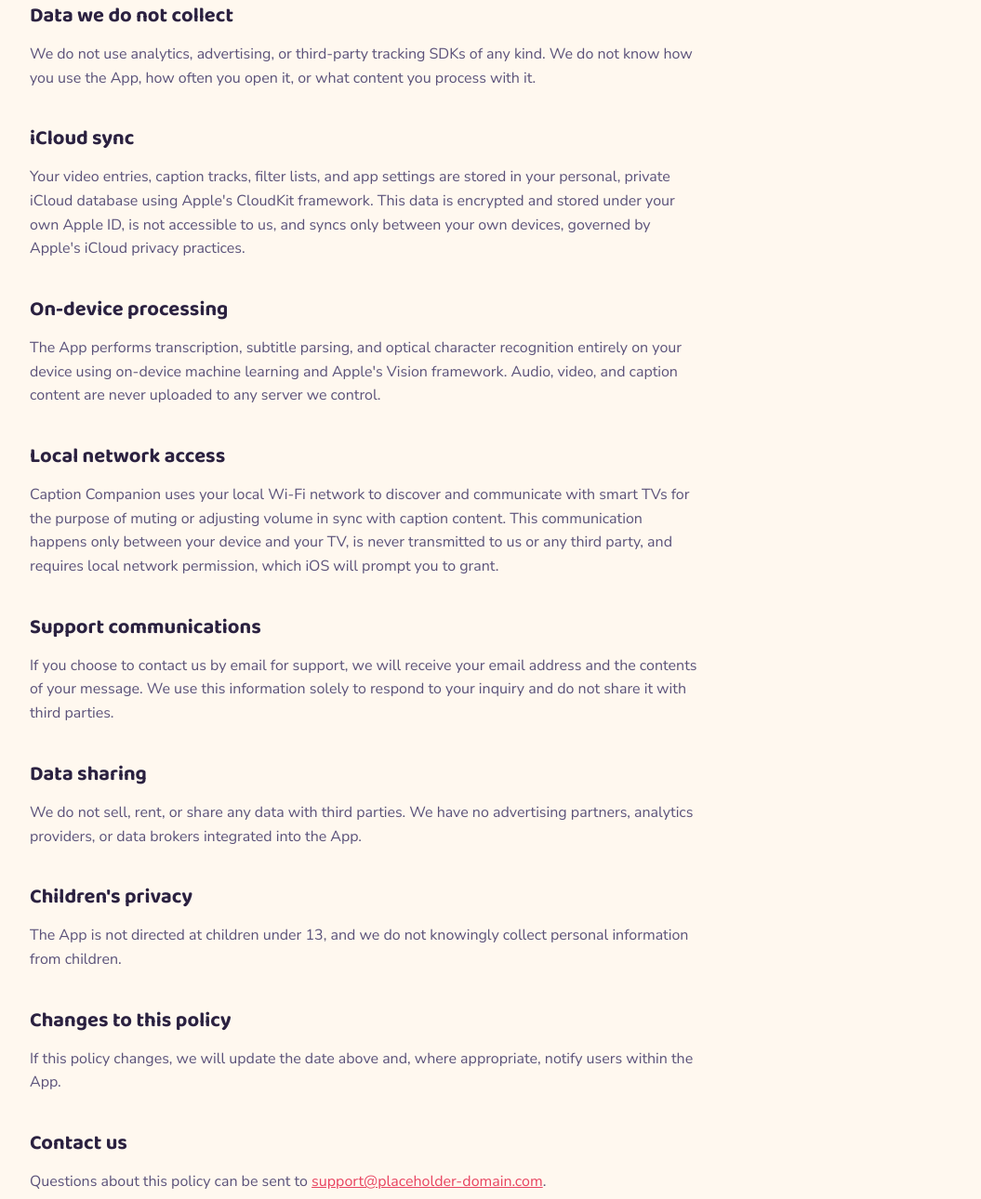
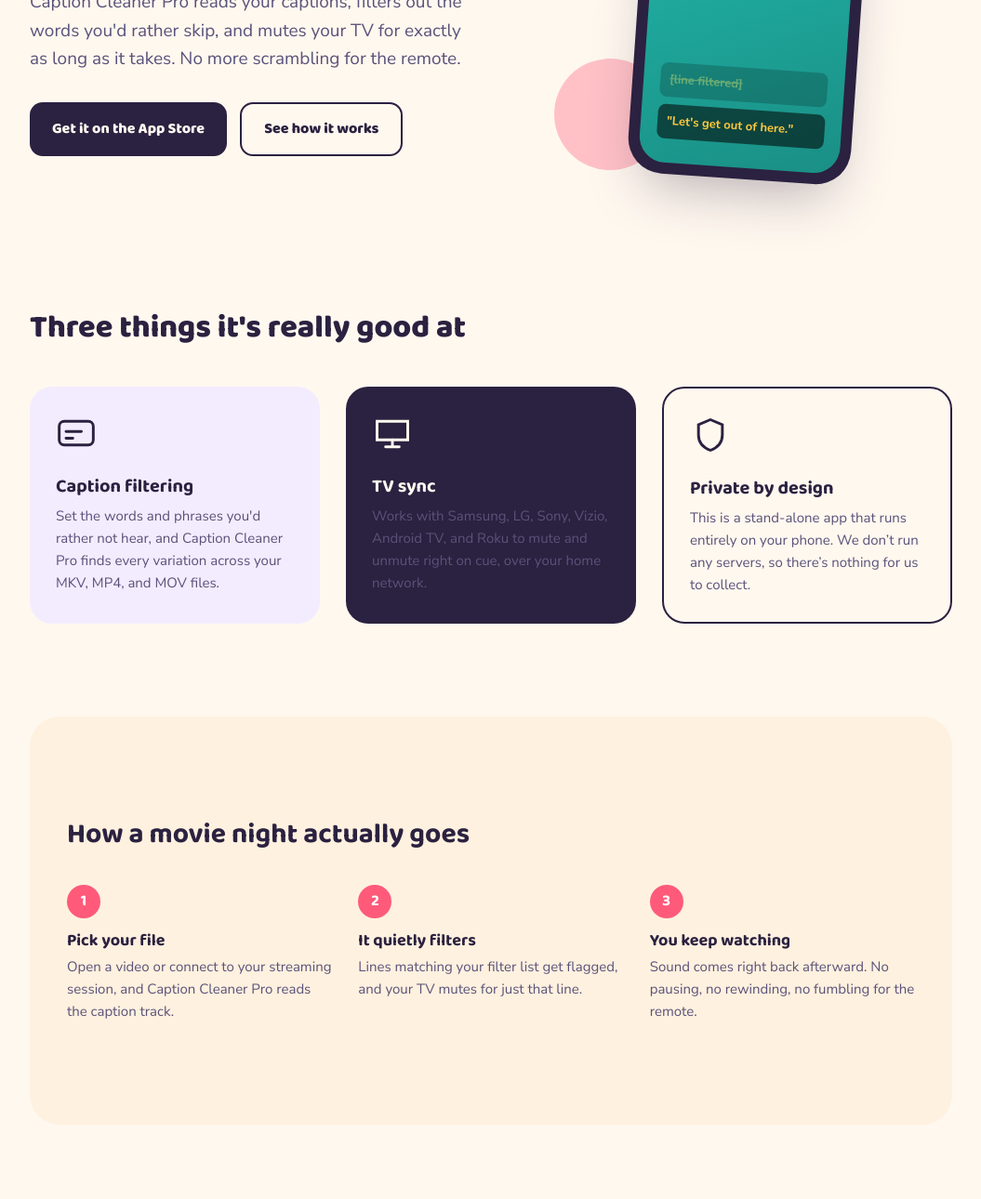
Before and after one commit to Mike-Camp-23/Caption-Cleaner-Pro-Site, a plain HTML site: page privacy-policy.html in a window 1280 px wide. Shown: the part 425-1715 px from the top of the page at 93% size, without its empty margins (112-1167 px from the left). Drawn offline with Linux system fonts and the light colour scheme.

```diff
--- a/privacy-policy.html
+++ b/privacy-policy.html
@@ -3,7 +3,8 @@
 <head>
 <meta charset="UTF-8">
 <meta name="viewport" content="width=device-width, initial-scale=1.0">
-<title>Privacy Policy — Caption Cleaner Pro</title>
+<title>Caption Cleaner Pro — Watch on your terms</title>
+<meta name="description" content="Caption Cleaner Pro filters what your captions say and quietly mutes your TV at the right moment.">
 <link rel="stylesheet" href="style.css">
 </head>
 <body>
@@ -12,52 +13,93 @@
   <nav class="nav">
     <a href="index.html" class="nav-brand"><span class="dot"></span>Caption Cleaner Pro</a>
     <div>
-      <a href="index.html#features" class="nav-link">Features</a>
+      <a href="#features" class="nav-link">Features</a>
       <a href="privacy-policy.html" class="nav-link">Privacy</a>
     </div>
   </nav>
 
-  <article class="policy">
-    <h1>Privacy Policy</h1>
-    <span class="updated">Last updated: September 11, 2026</span>
+  <section class="hero">
+    <div>
+      <h1>Watch what you want to hear, <span class="underline">skip the rest<svg viewBox="0 0 200 14" preserveAspectRatio="none"><path d="M2 9 C 50 2, 150 2, 198 9" stroke="#FFC93C" stroke-width="6" fill="none" stroke-linecap="round"/></svg></span></h1>
+      <p class="lede">Caption Cleaner Pro reads your captions, filters out the words you'd rather skip, and mutes your TV for exactly as long as it takes. No more scrambling for the remote.</p>
+      <div class="cta-row">
+        <a class="btn btn-primary" href="#">Get it on the App Store</a>
+        <a class="btn btn-secondary" href="#how">See how it works</a>
+      </div>
+    </div>
+    <div class="phone-stage">
+      <div class="blob blob-1"></div>
+      <div class="blob blob-2"></div>
+      <div class="phone">
+        <div class="phone-screen">
+          <div class="phone-caption muted">[line filtered]</div>
+          <div class="phone-caption">"Let's get out of here."</div>
+        </div>
+      </div>
+    </div>
+  </section>
 
-    <div class="callout">No data linked to your identity is collected by the developer. Your caption and video data stays on your device or in your own private iCloud account.</div>
+  <section class="features" id="features">
+    <div class="features-head">
+      <h2>Three things it's really good at</h2>
+    </div>
+    <div class="feature-grid">
+      <div class="feature feature-1">
+        <svg class="icon" viewBox="0 0 24 24" fill="none"><rect x="2" y="5" width="20" height="14" rx="3" stroke="#2B2140" stroke-width="1.6"/><path d="M6 15h4M6 11h9" stroke="#2B2140" stroke-width="1.6" stroke-linecap="round"/></svg>
+        <h3>Caption filtering</h3>
+        <p>Set the words and phrases you'd rather not hear, and Caption Cleaner Pro finds every variation across your MKV, MP4, and MOV files.</p>
+      </div>
+      <div class="feature feature-2">
+        <svg class="icon" viewBox="0 0 24 24" fill="none"><path d="M3 5h18v11H3z" stroke="#FFF8EF" stroke-width="1.6"/><path d="M8 20h8M12 16v4" stroke="#FFF8EF" stroke-width="1.6" stroke-linecap="round"/></svg>
+        <h3>TV sync</h3>
+        <p>Works with Samsung, LG, Sony, Vizio, Android TV, and Roku to mute and unmute right on cue, over your home network.</p>
+      </div>
+      <div class="feature feature-3">
+        <svg class="icon" viewBox="0 0 24 24" fill="none"><path d="M12 3l7 3v6c0 4.5-3 7.5-7 9-4-1.5-7-4.5-7-9V6l7-3z" stroke="#2B2140" stroke-width="1.6"/></svg>
+        <h3>Private by design</h3>
+        <p>This is a stand-alone app that runs entirely on your phone. We don’t run any servers, so there’s nothing for us to collect.</p>
+      </div>
+    </div>
+  </section>
 
-    <p>Caption Cleaner Pro and Caption Companion ("the App," "we," "our") are built with your privacy as a core design principle. This policy explains what data the App interacts with and how it is handled.</p>
+  <section class="how" id="how">
+    <div class="how-inner">
+      <h2>How a movie night actually goes</h2>
+      <div class="steps">
+        <div class="step">
+          <div class="step-num">1</div>
+          <h3>Pick your file</h3>
+          <p>Open a video or connect to your streaming session, and Caption Cleaner Pro reads the caption track.</p>
+        </div>
+        <div class="step">
+          <div class="step-num">2</div>
+          <h3>It quietly filters</h3>
+          <p>Lines matching your filter list get flagged, and your TV mutes for just that line.</p>
+        </div>
+        <div class="step">
+          <div class="step-num">3</div>
+          <h3>You keep watching</h3>
+          <p>Sound comes right back afterward. No pausing, no rewinding, no fumbling for the remote.</p>
+        </div>
+      </div>
+    </div>
+  </section>
 
-    <h2>Data we do not collect</h2>
-    <p>We do not use analytics, advertising, or third-party tracking SDKs of any kind. We do not know how you use the App, how often you open it, or what content you process with it.</p>
-
-    <h2>iCloud sync</h2>
-    <p>Your video entries, caption tracks, filter lists, and app settings are stored in your personal, private iCloud database using Apple's CloudKit framework. This data is encrypted and stored under your own Apple ID, is not accessible to us, and syncs only between your own devices, governed by Apple's iCloud privacy practices.</p>
-
-    <h2>On-device processing</h2>
-    <p>The App performs transcription, subtitle parsing, and optical character recognition entirely on your device using on-device machine learning and Apple's Vision framework. Audio, video, and caption content are never uploaded to any server we control.</p>
-
-    <h2>Local network access</h2>
-    <p>Caption Companion uses your local Wi-Fi network to discover and communicate with smart TVs for the purpose of muting or adjusting volume in sync with caption content. This communication happens only between your device and your TV, is never transmitted to us or any third party, and requires local network permission, which iOS will prompt you to grant.</p>
-
-    <h2>Support communications</h2>
-    <p>If you choose to contact us by email for support, we will receive your email address and the contents of your message. We use this information solely to respond to your inquiry and do not share it with third parties.</p>
-
-    <h2>Data sharing</h2>
-    <p>We do not sell, rent, or share any data with third parties. We have no advertising partners, analytics providers, or data brokers integrated into the App.</p>
-
-    <h2>Children's privacy</h2>
-    <p>The App is not directed at children under 13, and we do not knowingly collect personal information from children.</p>
-
-    <h2>Changes to this policy</h2>
-    <p>If this policy changes, we will update the date above and, where appropriate, notify users within the App.</p>
-
-    <h2>Contact us</h2>
-    <p>Questions about this policy can be sent to <a href="mailto:support@placeholder-domain.com">support@placeholder-domain.com</a>.</p>
-  </article>
+  <section class="note">
+    <div class="note-avatar"></div>
+    <div>
+      <h2>Built by one developer who wanted this to exist</h2>
+      <p>I built Caption Cleaner Pro because I wanted to watch things with my family without the moments that make everyone reach for the remote at the same time. It started as a weekend project and turned into something I use almost every night.</p>
+      <p>It's an independent app — no company, no ad network, no data collection. Just something I built because I needed it, and I hope you find it useful too.</p>
+      <p class="signoff">— Mike</p>
+    </div>
+  </section>
 
   <footer class="footer">
     <div class="footer-brand">© 2026 Caption Cleaner Pro</div>
     <div class="footer-links">
-      <a href="index.html">Home</a>
-      <a href="mailto:support@placeholder-domain.com">Contact</a>
+      <a href="privacy-policy.html">Privacy Policy</a>
+      <a href="mailto:mailto:caption-cleaner-pro-app@gmail.com">Contact</a>
     </div>
   </footer>
 </div>
```
